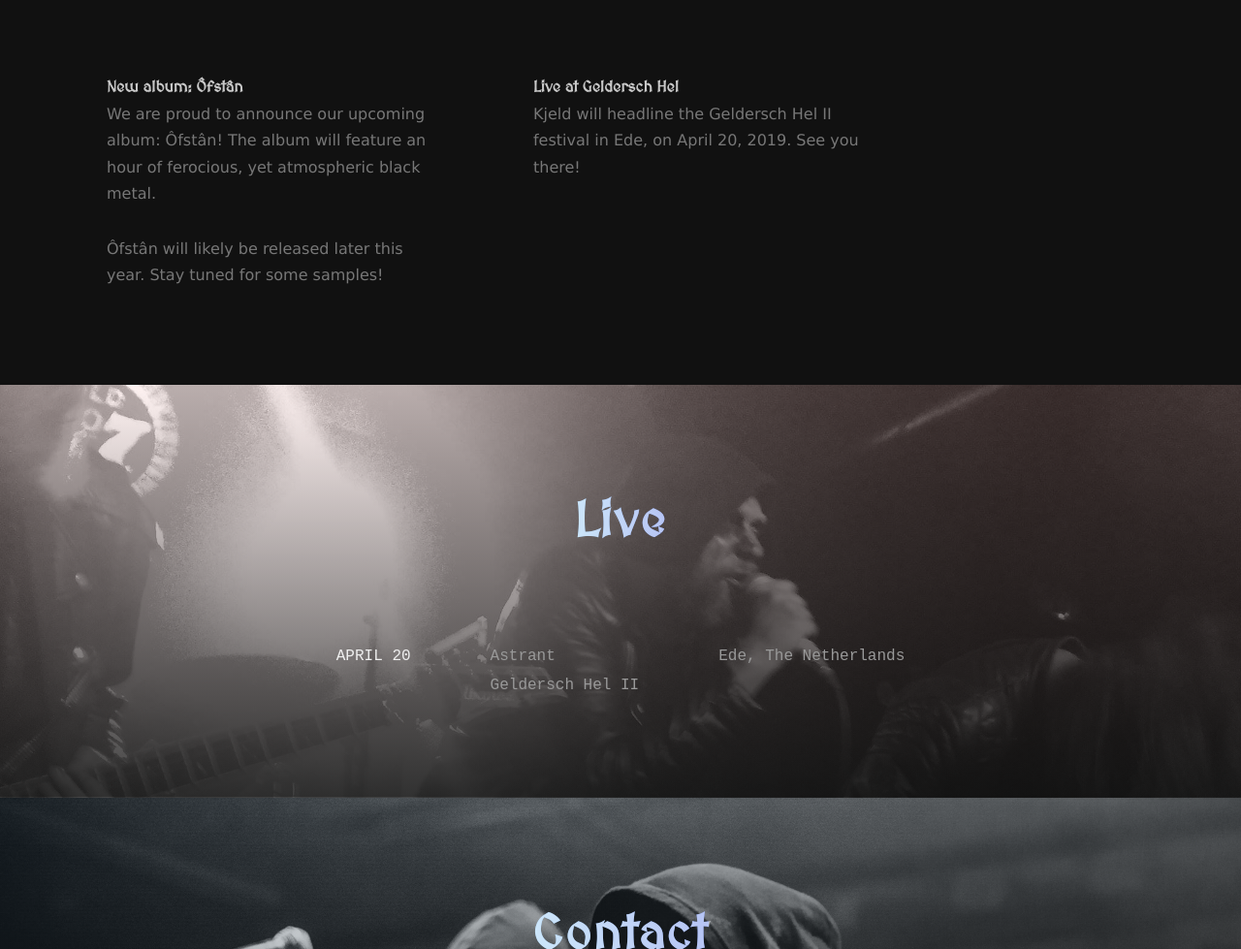
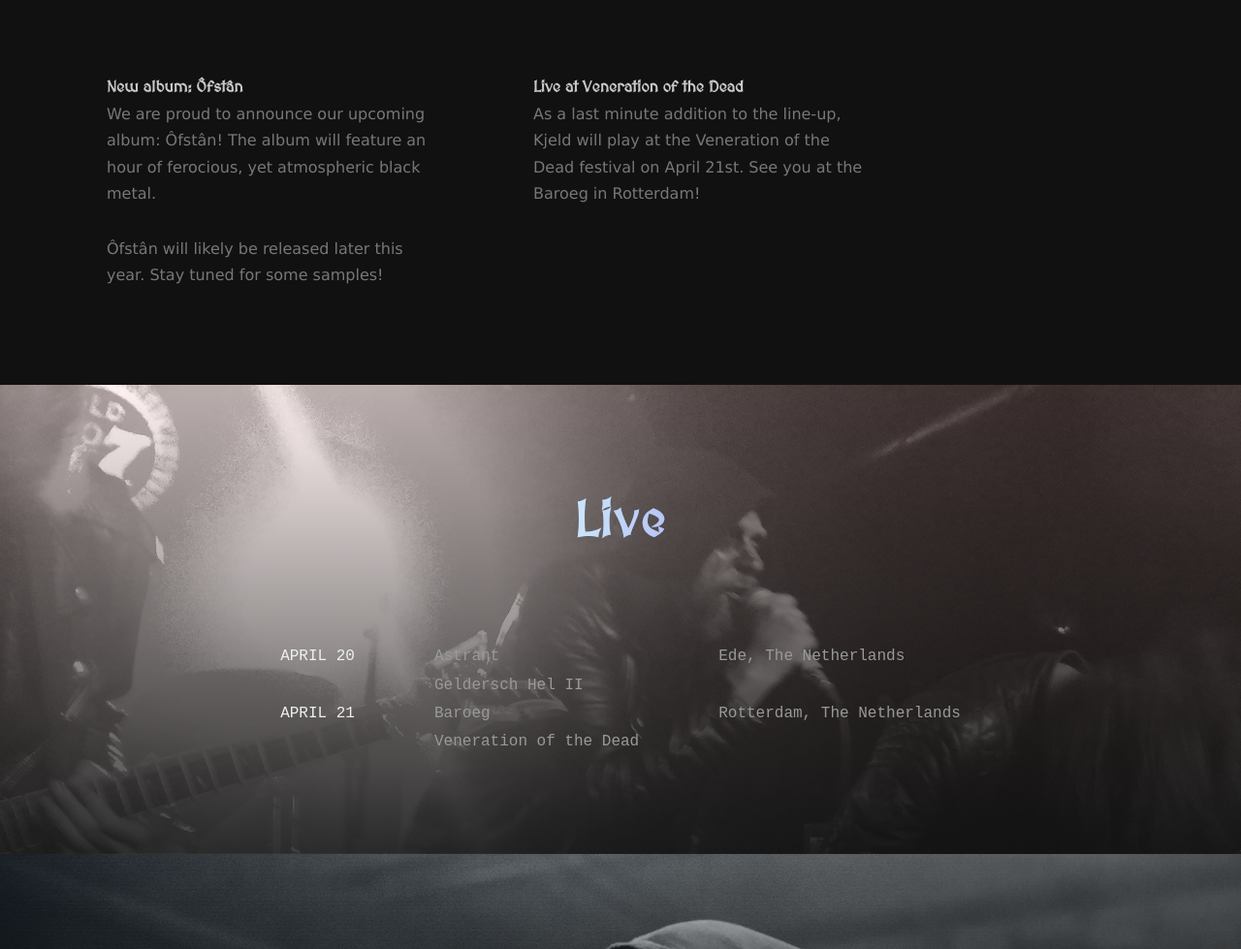
Before and after one commit to wgfm/wgfm.github.io, a website: page index.html in a window 1280 px wide. Shown: the part 748-1727 px from the top of the page at 97% size. Drawn offline with Linux system fonts and the light colour scheme; a web font is replaced by a local one.

Commit message:
Add votd Rdam show

```diff
--- a/index.html
+++ b/index.html
@@ -41,10 +41,10 @@
                 <div class="col-1-of-3">
                     <article class="article">
                         <h3 class="heading-tertiary">
-                            Live at Geldersch Hel
+                            Live at Veneration of the Dead
                         </h3>
                         <p class="paragraph">
-                            Kjeld will headline the Geldersch Hel II festival in Ede, on April 20, 2019. See you there!
+                            As a last minute addition to the line-up, Kjeld will play at the Veneration of the Dead festival on April 21st. See you at the Baroeg in Rotterdam!
                         </p>
                     </article>
                 </div>
@@ -66,6 +66,19 @@
                 <tr class="show">
                     <td class="show__details">
                         <span class="show__details--support">Geldersch Hel II</span>
+                    </td>
+                </tr>
+
+                <tr class="show">
+                    <td class="show__date" rowspan=2>April 21</td>
+                    <td class="show__details">
+                        <span class="show__details--venue">Baroeg</span>
+                    </td>
+                    <td><span class="show__location" rowspan=2>Rotterdam, The Netherlands</span></td>
+                </tr>
+                <tr class="show">
+                    <td class="show__details">
+                        <span class="show__details--support">Veneration of the Dead</span>
                     </td>
                 </tr>
             </table>
```
